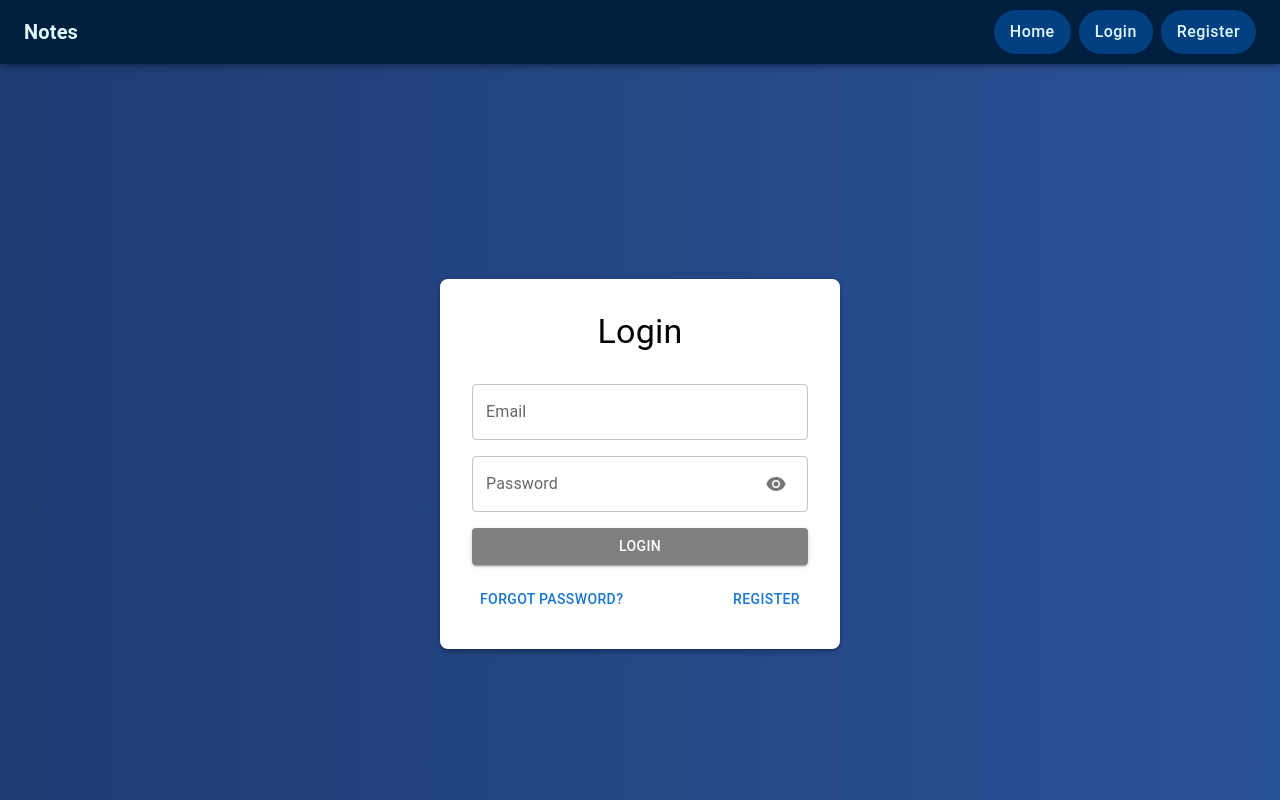
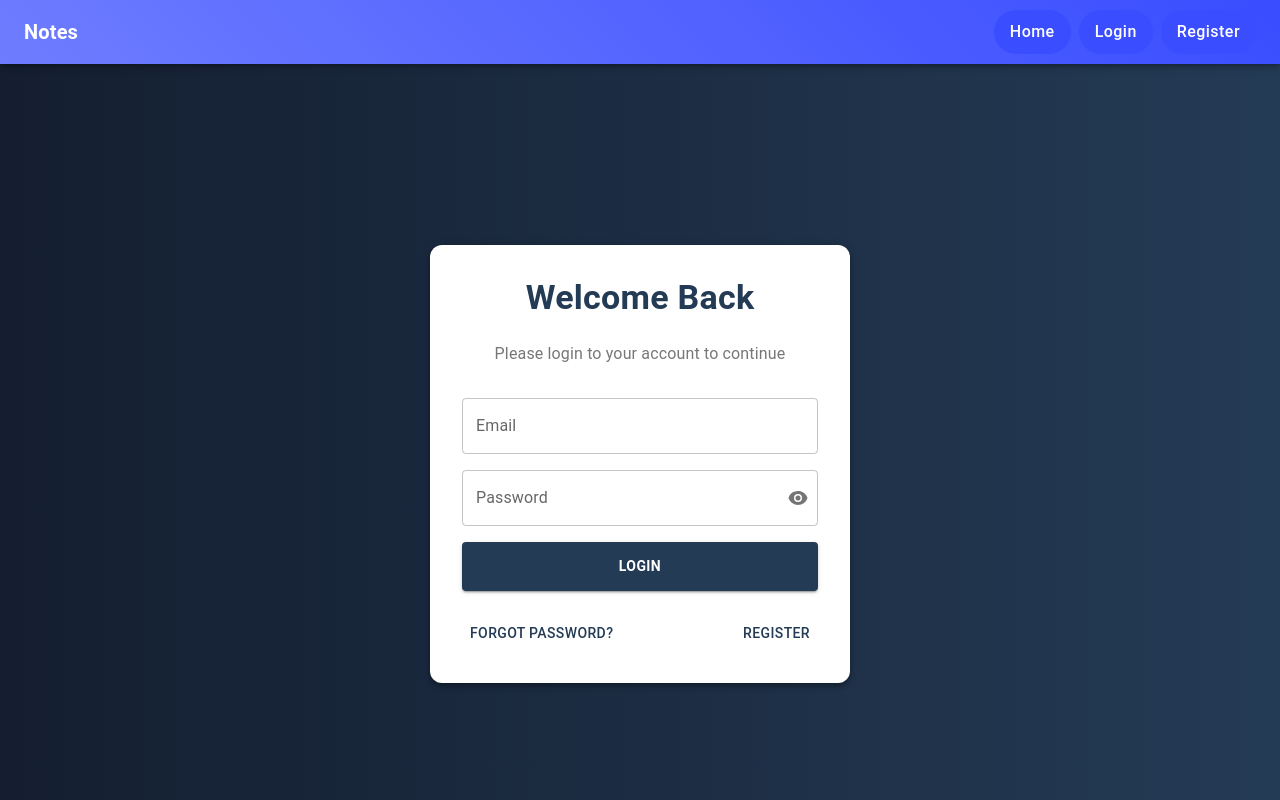
Before and after one commit to kappalasaimohith/NOTES-MERN, a React (Vite) app in the folder frontend/: page /login in a window 1280 px wide. Built offline with nearby package versions, Linux system fonts and the light colour scheme; no server answers.

Commit message:
updated ui

```diff
--- a/frontend/src/components/Navbar.jsx
+++ b/frontend/src/components/Navbar.jsx
@@ -4,9 +4,9 @@ import { AppBar, Toolbar, Typography, Button } from '@mui/material';
 
 const Navbar = () => {
   return (
-    <AppBar position="sticky" sx={{ backgroundColor: '#001f3f' }}>
-      <Toolbar sx={{ display: 'flex', justifyContent: 'space-between' }}>
-        <Typography variant="h6" sx={{ color: '#e0f7fa', fontWeight: 'bold' }}>
+    <AppBar position="sticky" sx={{ background: 'linear-gradient(45deg, #6e7dff, #3a4dff)' }}>
+      <Toolbar sx={{ display: 'flex', justifyContent: 'space-between', alignItems: 'center' }}>
+        <Typography variant="h6" sx={{ color: '#fff', fontWeight: 'bold' }}>
           Notes
         </Typography>
         <div>
@@ -14,102 +14,63 @@ const Navbar = () => {
             component={Link}
             to="/"
             sx={{
-              color: '#e0f7fa',
-              backgroundColor: '#004080',
+              color: '#fff',
+              backgroundColor: '#3a4dff',
               borderRadius: '30px',
               textTransform: 'none',
               fontSize: '1rem',
               fontWeight: 'medium',
               marginRight: '8px',
+              padding: '8px 16px',
               '&:hover': {
-                backgroundColor: '#003366',
+                backgroundColor: '#2c3e9b',
                 transform: 'translateY(-3px)',
+                boxShadow: '0 4px 6px rgba(0, 0, 0, 0.1)',
               },
-              position: 'relative',
-              padding: '8px 16px',
             }}
           >
             Home
-            <span
-              style={{
-                position: 'absolute',
-                bottom: '-5px',
-                left: 0,
-                width: '100%',
-                height: '3px',
-                backgroundColor: '#007bff',
-                transform: 'scaleX(0)',
-                transition: 'transform 0.3s ease',
-              }}
-              className="underline-hover"
-            />
           </Button>
           <Button
             component={Link}
             to="/login"
             sx={{
-              color: '#e0f7fa',
-              backgroundColor: '#004080',
+              color: '#fff',
+              backgroundColor: '#3a4dff',
               borderRadius: '30px',
               textTransform: 'none',
               fontSize: '1rem',
               fontWeight: 'medium',
               marginRight: '8px',
+              padding: '8px 16px',
               '&:hover': {
-                backgroundColor: '#003366',
+                backgroundColor: '#2c3e9b',
                 transform: 'translateY(-3px)',
+                boxShadow: '0 4px 6px rgba(0, 0, 0, 0.1)',
               },
-              position: 'relative',
-              padding: '8px 16px',
             }}
           >
             Login
-            <span
-              style={{
-                position: 'absolute',
-                bottom: '-5px',
-                left: 0,
-                width: '100%',
-                height: '3px',
-                backgroundColor: '#007bff',
-                transform: 'scaleX(0)',
-                transition: 'transform 0.3s ease',
-              }}
-              className="underline-hover"
-            />
           </Button>
           <Button
             component={Link}
             to="/register"
             sx={{
-              color: '#e0f7fa',
-              backgroundColor: '#004080',
+              color: '#fff',
+              backgroundColor: '#3a4dff',
               borderRadius: '30px',
               textTransform: 'none',
               fontSize: '1rem',
               fontWeight: 'medium',
+              padding: '8px 16px',
               '&:hover': {
-                backgroundColor: '#003366',
+                backgroundColor: '#2c3e9b',
                 transform: 'translateY(-3px)',
+                boxShadow: '0 4px 6px rgba(0, 0, 0, 0.1)',
               },
-              position: 'relative',
-              padding: '8px 16px',
             }}
           >
             Register
-            <span
-              style={{
-                position: 'absolute',
-                bottom: '-5px',
-                left: 0,
-                width: '100%',
-                height: '3px',
-                backgroundColor: '#007bff',
-                transform: 'scaleX(0)',
-                transition: 'transform 0.3s ease',
-              }}
-              className="underline-hover"
-            />
           </Button>
         </div>
       </Toolbar>
--- a/frontend/src/pages/Home.jsx
+++ b/frontend/src/pages/Home.jsx
@@ -1,6 +1,7 @@
-import { useNavigate } from "react-router-dom";
-import { Button, Box, Typography } from "@mui/material";
-import Navbar from "../components/Navbar";
+import React from 'react';
+import { useNavigate } from 'react-router-dom';
+import { Box, Button, Typography } from '@mui/material';
+import Navbar from '../components/Navbar';
 
 const Home = () => {
   const navigate = useNavigate();
@@ -15,11 +16,17 @@ const Home = () => {
           justifyContent: 'center',
           alignItems: 'center',
           textAlign: 'center',
+          background: 'url(/path/to/your/image.jpg) no-repeat center center',
+          backgroundSize: 'cover',
+          color: '#fff',
         }}
       >
         <div>
-                    <Typography variant="h6" gutterBottom>
-                        This is the Home page
+          <Typography variant="h4" gutterBottom>
+            Welcome to Your Notes
+          </Typography>
+          <Typography variant="h6" paragraph>
+            Organize your thoughts, ideas, and tasks in one place.
           </Typography>
           <Button
             variant="contained"
@@ -33,7 +40,7 @@ const Home = () => {
             }}
             onClick={() => navigate('/login')}
           >
-                        Get Notes
+            Get Started
           </Button>
         </div>
       </Box>
--- a/frontend/src/pages/Login.jsx
+++ b/frontend/src/pages/Login.jsx
@@ -1,21 +1,18 @@
-import { useState, useEffect } from 'react';
+import React, { useState, useEffect } from 'react';
+import { useNavigate } from 'react-router-dom';
+import { Box, Button, CircularProgress, IconButton, InputAdornment, TextField, Typography } from '@mui/material';
+import { EyeIcon, EyeSlashIcon } from '@heroicons/react/20/solid';
 import axios from 'axios';
-import { useNavigate } from 'react-router-dom';
 import Navbar from '../components/Navbar';
-import { EyeIcon, EyeSlashIcon } from '@heroicons/react/20/solid';
-import { TextField, Button, IconButton, InputAdornment, Typography, Box, CircularProgress } from '@mui/material';
 
 const apiurl = import.meta.env.VITE_API_URL;
 
 const Login = () => {
-  const [formData, setFormData] = useState({
-    email: '',
-    password: '',
-  });
+  const [formData, setFormData] = useState({ email: '', password: '' });
   const [showPassword, setShowPassword] = useState(false);
   const [message, setMessage] = useState('');
+  const [loading, setLoading] = useState(false);
   const navigate = useNavigate();
-  const [loading, setLoading] = useState(false);
 
   useEffect(() => {
     const token = localStorage.getItem('token');
@@ -44,7 +41,6 @@ const Login = () => {
       setMessage('Login successful');
       setTimeout(() => navigate('/dashboard'), 2000);
     } catch (error) {
-      console.error(error);
       setMessage(error?.response?.data?.message || 'Invalid credentials. Login failed!');
     }
     setLoading(false);
@@ -63,21 +59,25 @@ const Login = () => {
           justifyContent: 'center',
           alignItems: 'center',
           minHeight: '100vh',
-          background: 'linear-gradient(to right, #1e3c72, #2a5298)',
+          background: 'linear-gradient(to right, #141e30, #243b55)',
         }}
       >
         <Box
           sx={{
             p: 4,
-            borderRadius: 2,
-            boxShadow: 3,
+            borderRadius: 3,
+            boxShadow: 4,
             width: '100%',
-            maxWidth: 400,
-            backgroundColor: 'white',
+            maxWidth: 420,
+            backgroundColor: '#ffffff',
+            textAlign: 'center',
           }}
         >
-          <Typography variant="h4" align="center" sx={{ mb: 4 }}>
-            Login
+          <Typography variant="h4" sx={{ mb: 3, fontWeight: 'bold', color: '#243b55' }}>
+            Welcome Back
+          </Typography>
+          <Typography variant="body1" sx={{ mb: 4, color: '#777' }}>
+            Please login to your account to continue
           </Typography>
           <form onSubmit={handleSubmit}>
             <TextField
@@ -86,6 +86,7 @@ const Login = () => {
               value={formData.email}
               onChange={handleChange}
               fullWidth
+              variant="outlined"
               sx={{ mb: 2 }}
             />
             <TextField
@@ -95,11 +96,12 @@ const Login = () => {
               onChange={handleChange}
               type={showPassword ? 'text' : 'password'}
               fullWidth
+              variant="outlined"
               sx={{ mb: 2 }}
               InputProps={{
                 endAdornment: (
                   <InputAdornment position="end">
-                    <IconButton onClick={togglePasswordVisibility}>
+                    <IconButton onClick={togglePasswordVisibility} edge="end">
                       {showPassword ? <EyeSlashIcon className="h-5 w-5" /> : <EyeIcon className="h-5 w-5" />}
                     </IconButton>
                   </InputAdornment>
@@ -112,7 +114,7 @@ const Login = () => {
                 variant="body2"
                 sx={{
                   mb: 2,
-                  fontWeight: message.includes('successful') ? 'bold' : 'normal',
+                  fontWeight: 'medium',
                 }}
               >
                 {message}
@@ -123,26 +125,24 @@ const Login = () => {
               variant="contained"
               fullWidth
               sx={{
-                backgroundColor: 'gray',
-                '&:hover': { backgroundColor: 'gray', opacity: 0.8 },
+                backgroundColor: '#243b55',
+                color: '#fff',
+                py: 1.5,
+                fontWeight: 'bold',
+                '&:hover': {
+                  backgroundColor: '#141e30',
+                },
               }}
               disabled={loading}
             >
               {loading ? <CircularProgress size={24} sx={{ color: 'white' }} /> : 'Login'}
             </Button>
-            <Box sx={{ display: 'flex', justifyContent: 'space-between', mt: 2 }}>
-              <Button
-                variant="text"
-                color="primary"
-                onClick={() => navigate('/forgot-password')}
-              >
+
+            <Box sx={{ display: 'flex', justifyContent: 'space-between', mt: 3 }}>
+              <Button variant="text" onClick={() => navigate('/forgot-password')} sx={{ color: '#243b55' }}>
                 Forgot Password?
               </Button>
-              <Button
-                variant="text"
-                color="primary"
-                onClick={() => navigate('/register')}
-              >
+              <Button variant="text" onClick={() => navigate('/register')} sx={{ color: '#243b55' }}>
                 Register
               </Button>
             </Box>
```
Also changed, not shown: frontend/src/pages/Register.jsx (+47 -28 lines). Lines whose indentation alone changed are shown as unchanged.
